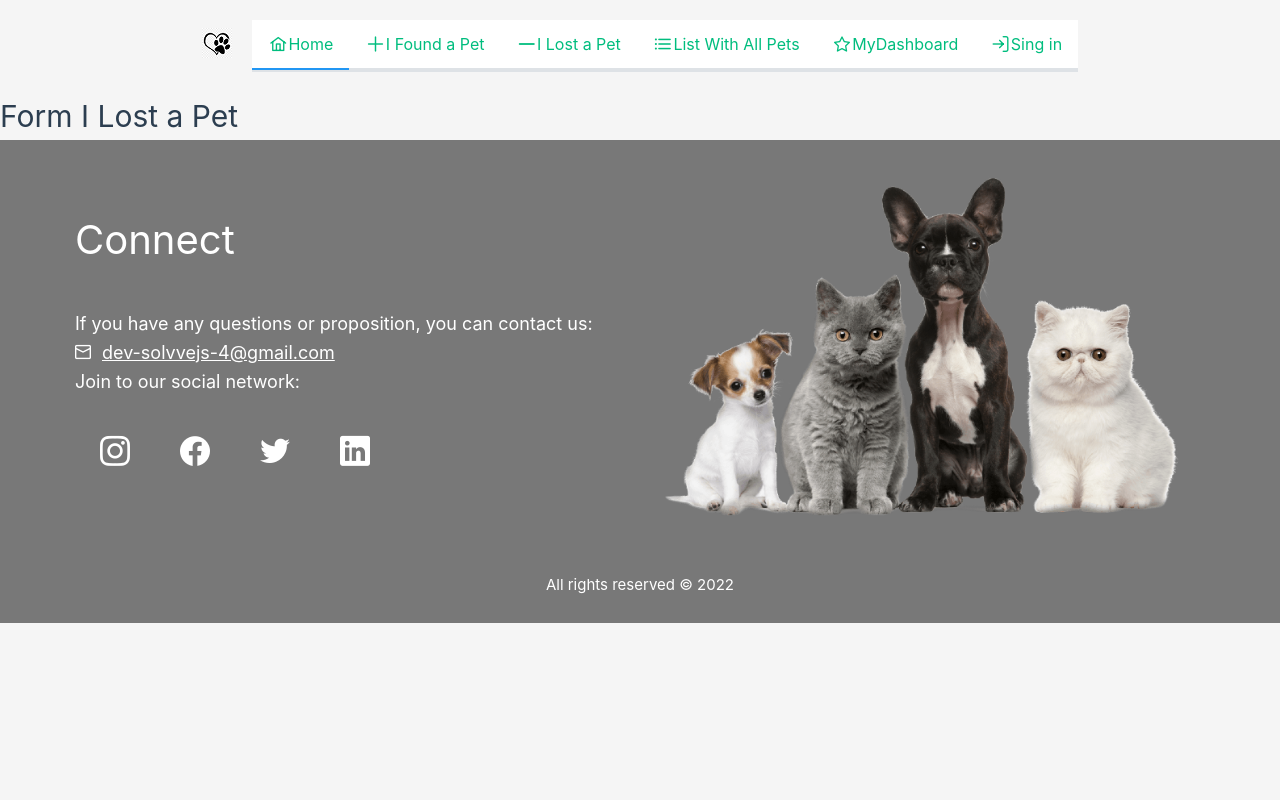
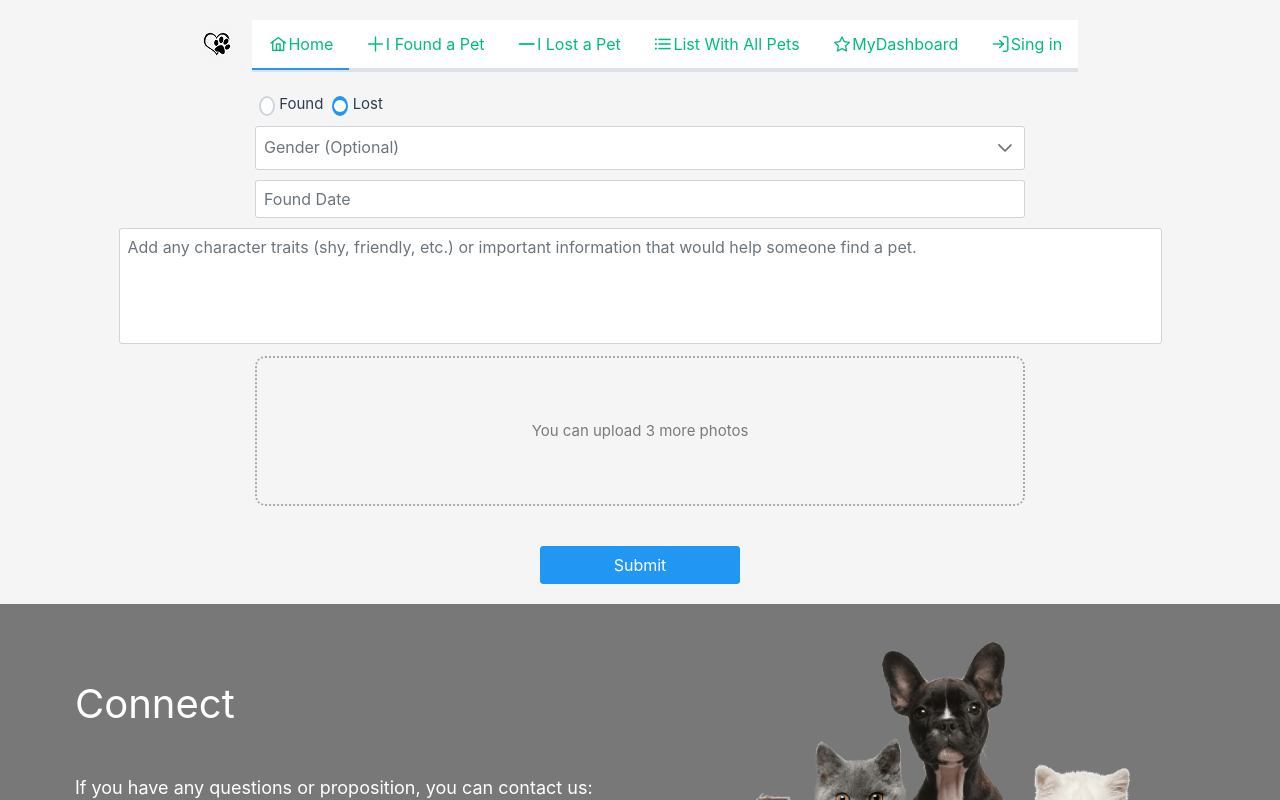
Before and after one commit to olsy-solvve/solvve_course_js_4, a Vue app: page /lostPet in a window 1280 px wide. Shown: the top 800 px of the page. Built offline with nearby package versions, Linux system fonts and the light colour scheme.

Commit message:
add switch to change type of form

```diff
--- a/src/views/FormIFoundPet.vue
+++ b/src/components/CreateForm/CreateForm.vue
@@ -1,6 +1,18 @@
 <template>
   <div>
     <form @submit.prevent="onSubmit" class="form">
+      <div class="form-type">
+        <div v-for="item of types" :key="item.key" class="field-radiobutton" style="margin-right: 5px">
+            <FormRadioButton
+              :inputId="item.key"
+              @change="onChange()"
+              name="item"
+              :value="item.name"
+              v-model="selectedType"
+            />
+            <label :for="item.key">{{ '  ' + item.name }}</label>
+        </div>
+      </div>
       <div class="form-gender">
         <FormDropdown
           v-model="gender"
@@ -39,23 +51,35 @@
 </template>
 
 <script>
-import PhotoUploader from "../components/PhotoUploader.vue";
-import { useRouter } from "vue-router";
+import PhotoUploader from "./PhotoUploader.vue";
+import { useRouter, useRoute } from "vue-router";
 import { computed, ref } from "vue";
 
 export default {
   setup() {
     const router = useRouter();
+    const route = useRoute();
 
     const info = ref("");
     const date = ref();
     const gender = ref();
     const files = ref([]);
-    const data = ref({});
 
-    const isButtonDisabled = computed(() =>
-      files.value.length <= 3 ? false : true
-    );
+    const isButtonDisabled = computed(() => files.value.length <= 3 ? false : true );
+
+    const types = ref([
+      {name: 'Found', key: 'F'},
+      {name: 'Lost', key: 'L'}
+    ]);
+
+    // const selectedType = ref(types.value[0].name);
+    const selectedType = computed(() => {
+      if (route.path === '/found') {
+        return types.value[0].name
+      } else if (route.path === '/lostPet') {
+        return types.value[1].name
+      }
+    });
 
     const genders = ref([
       { name: "Male", code: "Male" },
@@ -63,23 +87,31 @@ export default {
     ]);
 
     const onSubmit = () => {
-      data.value = {
-        date: date.value,
-        gender: gender.value,
-        info: info.value,
-        files: files.value,
-      };
+      const formData = new FormData()
+      formData.append("files", files.value);
+      formData.append("date", date.value);
+      formData.append("gender", gender.value);
+      formData.append("info", info.value);
+      formData.append("type", selectedType.value);
 
-      console.log(files.value);
-      console.log(data.value);
-      console.log(data.value.date);
-      console.log(data.value.gender);
-      console.log(data.value.info);
-      console.log(data.value.files);
+      for (var value of formData.values()) {
+        console.log(value);
+      }
+
       router.push("/");
     };
 
+    const onChange = () => {
+      if (route.path === '/found') {
+        router.push('/lostPet');
+      } else if (route.path === '/lostPet') {
+        router.push('/found');
+      }
+    };
+
     return {
+      types,
+      selectedType,
       files,
       info,
       date,
@@ -87,6 +119,7 @@ export default {
       genders,
       isButtonDisabled,
       onSubmit,
+      onChange,
     };
   },
   components: {
@@ -103,6 +136,13 @@ export default {
   align-items: center;
   width: 770px;
   margin: 0 auto 20px;
+
+  &-type {
+    display: flex;
+    justify-content: start;
+    width: 100%;
+    margin-bottom: 10px;
+  }
 
   &-date {
     display: flex;
--- a/src/components/PhotoUploader.vue
+++ b/src/components/CreateForm/PhotoUploader.vue
@@ -9,6 +9,7 @@
         class="photo-uploader__input"
         type="file"
         multiple
+        accept="image/*, .png, .jpg, .gif, .web"
         title=""
         @change="uploadFile"
         @dragenter="isDragStarted = true"
@@ -69,7 +70,7 @@ export default {
       if (input.value) {
         input.value.value = "";
       }
-      console.log(modelValue.value);
+
       isDragStarted.value = false;
     };
 
--- a/src/plugins/prime.js
+++ b/src/plugins/prime.js
@@ -14,6 +14,7 @@ import Button from "primevue/button";
 import Carousel from "primevue/carousel";
 import Textarea from "primevue/textarea";
 import Calendar from "primevue/calendar";
+import RadioButton from 'primevue/radiobutton';
 
 export default (app) => {
   app.use(PrimeVue, { ripple: true });
@@ -27,4 +28,5 @@ export default (app) => {
   app.component("HomeCarousel", Carousel);
   app.component("FormTextarea", Textarea);
   app.component("FormCalendar", Calendar);
+  app.component("FormRadioButton", RadioButton);
 };
--- /dev/null
+++ b/src/views/FormCreatePet.vue
@@ -0,0 +1,17 @@
+<template>
+  <CreateForm/>
+</template>
+
+
+<script>
+import CreateForm from '../components/CreateForm/CreateForm.vue';
+
+export default {
+  setup() {
+
+  },
+  components: {
+    CreateForm,
+  },
+}
+</script>
--- a/src/views/FormILostPet.vue
+++ /dev/null
@@ -1,3 +0,0 @@
-<template>
-  <div><h1>Form I Lost a Pet</h1></div>
-</template>
```
Also changed, not shown: src/plugins/router.js (+3 -4 lines).
